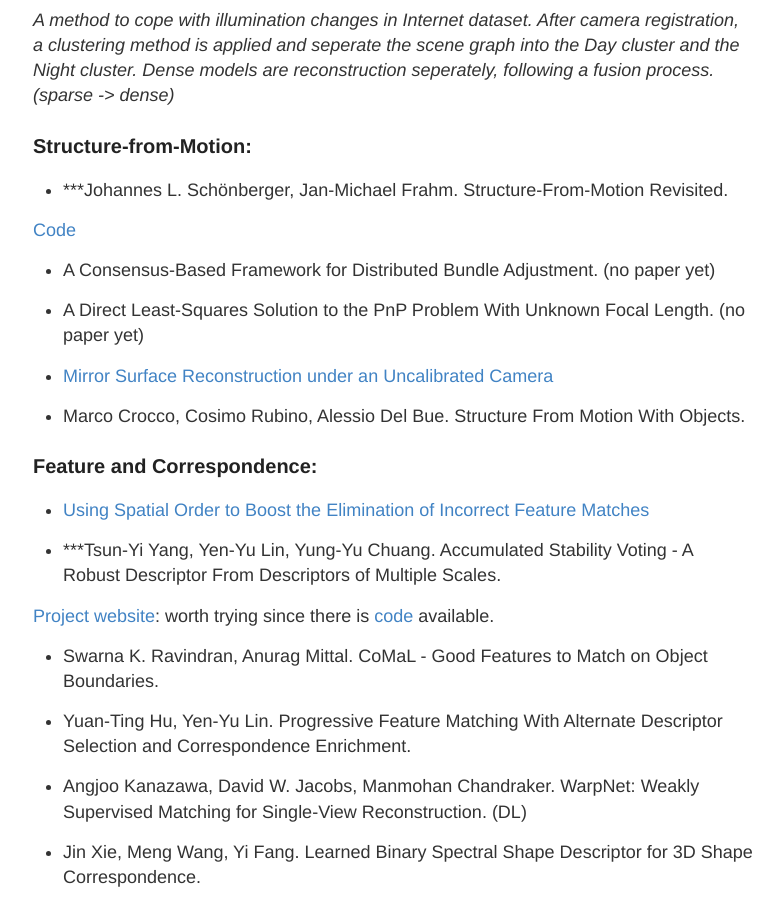
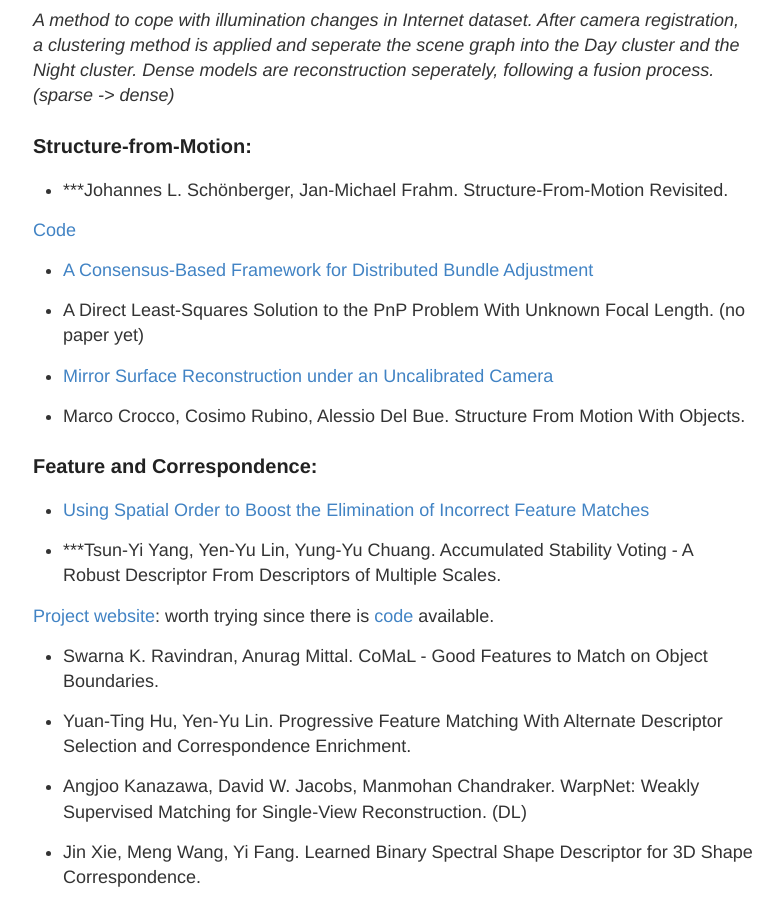
Before and after one commit to hlzz/hlzz.github.io, a Jekyll site: the page built from _posts/2016-5-20-top3dpapers.md, in a window 1280 px wide and 900 px high, scrolled down 999 px. Shown: the whole window, without its empty margins (247-1030 px from the left). Built offline with Jekyll 4.4.1, drawn with Linux system fonts in a browser that asks for light colours; comment, search, counter and statistics services are not loaded; some of the changed text lies outside the part shown.

Commit message:
revise 3dpaper.md

```diff
--- a/_posts/2016-5-20-top3dpapers.md
+++ b/_posts/2016-5-20-top3dpapers.md
@@ -36,7 +36,7 @@ Lists and details to be extended...
 
 [Code](https://colmap.github.io)
 
-* A Consensus-Based Framework for Distributed Bundle Adjustment. (no paper yet)
+* [A Consensus-Based Framework for Distributed Bundle Adjustment](http://roboticvision.org/~anders/papers/eriksson-etal-cvpr-2016.pdf)
 
 * A Direct Least-Squares Solution to the PnP Problem With Unknown Focal Length. (no paper yet)
 
```
Also changed, not shown: other parts of _posts/2016-5-20-top3dpapers.md (+4 -0 lines).
